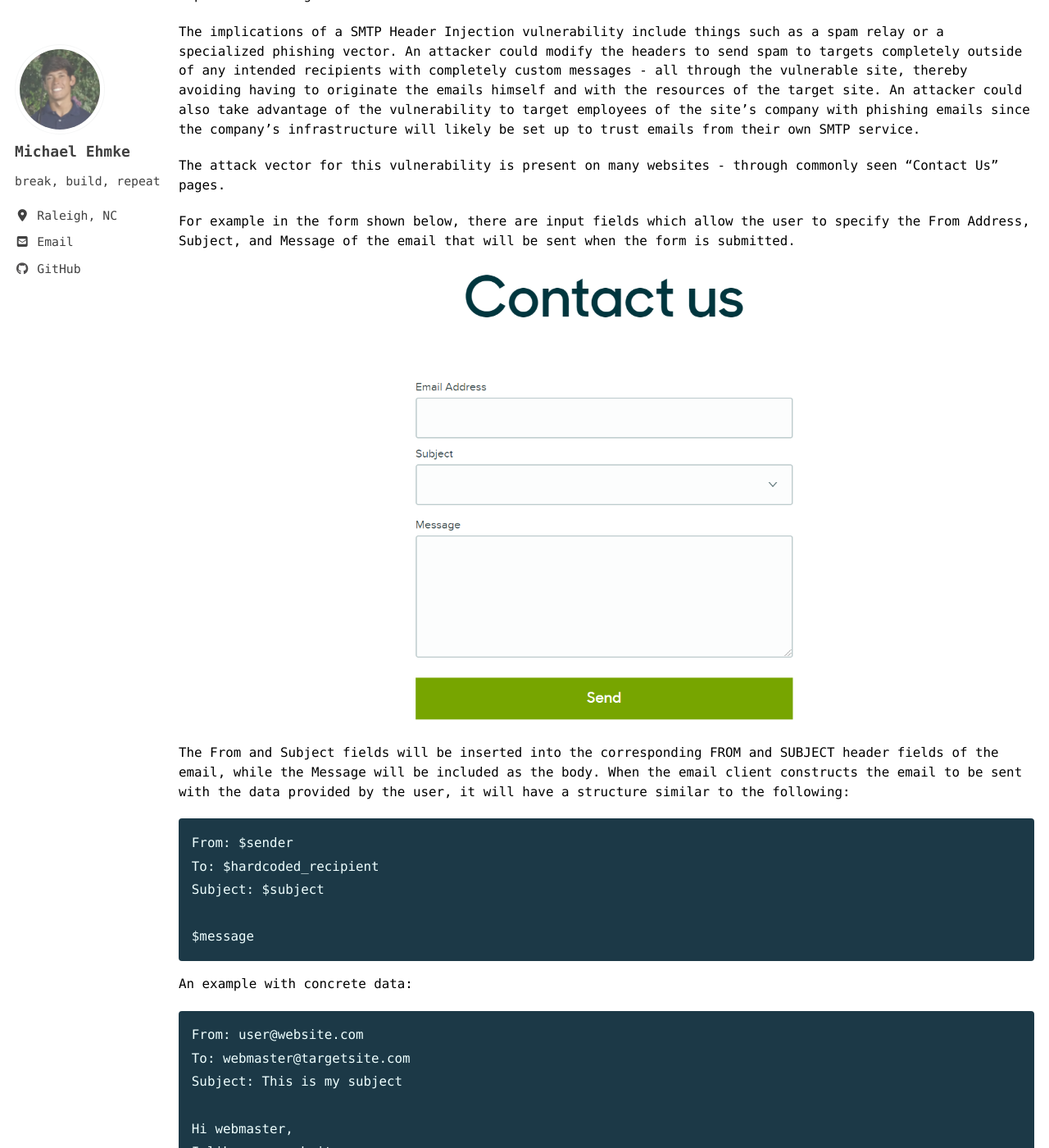
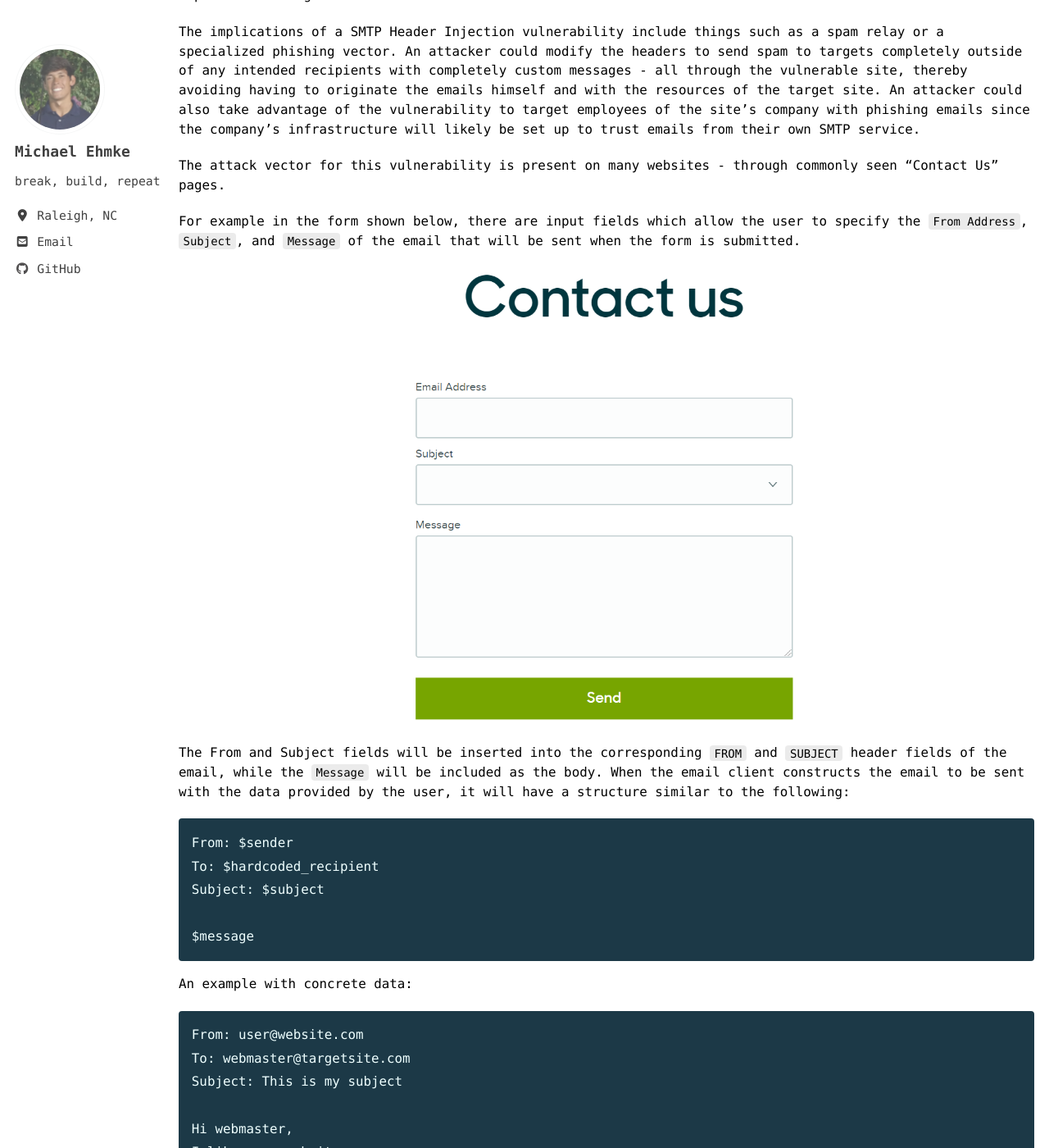
Before and after one commit to michaelehmke/michaelehmke.github.io, a Jekyll site: the page built from _posts/2019-07-24-smtp-header-injection.md, in a window 1280 px wide and 1400 px high, scrolled down 211 px. Shown: the whole window at 82% size. Built offline with Jekyll 4.4.1, drawn with Linux system fonts in a browser that asks for light colours; cached includes are drawn as plain includes; nearby versions of some CDN libraries; some of the changed text lies outside the part shown.

Commit message:
content formatting of page1

```diff
--- a/_posts/2019-07-24-smtp-header-injection.md
+++ b/_posts/2019-07-24-smtp-header-injection.md
@@ -13,11 +13,11 @@ The implications of a SMTP Header Injection vulnerability include things such as
 
 The attack vector for this vulnerability is present on many websites - through commonly seen "Contact Us" pages.
 
-For example in the form shown below, there are input fields which allow the user to specify the From Address, Subject, and Message of the email that will be sent when the form is submitted.
+For example in the form shown below, there are input fields which allow the user to specify the `From Address`, `Subject`, and `Message` of the email that will be sent when the form is submitted.
 
-<img src="{{ site.url }}{{ site.baseurl }}/images/contact_us_1.png" alt="Screenshot of Contact Us page" width="46%">
+<img src="{{ site.url }}{{ site.baseurl }}/images/contact_us_1.png" alt="Screenshot of Contact Us page" width="46%" style="min-width:430px">
 
-The From and Subject fields will be inserted into the corresponding FROM and SUBJECT header fields of the email, while the Message will be included as the body. When the email client constructs the email to be sent with the data provided by the user, it will have a structure similar to the following:
+The From and Subject fields will be inserted into the corresponding `FROM` and `SUBJECT` header fields of the email, while the `Message` will be included as the body. When the email client constructs the email to be sent with the data provided by the user, it will have a structure similar to the following:
 
 	From: $sender
 	To: $hardcoded_recipient
@@ -45,7 +45,7 @@ Ex.
 
 	"From: " + $sender + "\n" + "To: " + $hardcoded_recipient + "\n" + "Subject: " + ...
 
-In the example, the header fields are concatenated to construct the same raw formatting as in the previous examples. In this case, once the entire string is parsed by the email client to construct and send the email, it will have no awareness of what was provided by the user vs. what the original hardcoded header names were. This allows the user to provide the string `user@website.com\nCc:recipient2@website.com\n` as the input to *$sender* to effectively inject a new *Cc* header into the email. The structure of the resulting email would be:
+In the example, the header fields are concatenated to construct the same raw formatting as in the previous examples. In this case, once the entire string is parsed by the email client to construct and send the email, it will have no awareness of what was provided by the user vs. what the original hardcoded header names were. This allows the user to provide the string `user@website.com\nCc:recipient2@website.com\n` as the input to `$sender` to effectively inject a new `Cc` header into the email. The structure of the resulting email would be:
 
 	From: user@website.com
 	Cc: recipient2@website.com
@@ -58,16 +58,16 @@ In the example, the header fields are concatenated to construct the same raw for
 	User
 
 
-Even though vulnerable applications and email clients aren't always concatenating everything together as literally as in this example, injecting additional headers works on the same premise in general and makes use of CRLF strings to designate new header fields. Because of these variations, different clients may require slightly modified injections to align with the quirks of each email client, though the concepts are the same. Also, depending on the context of where the injection is originating from or what languages are used in the application, the escape sequences for CRLF may need to be encoded or represented differently. In some cases, they may need to be passed in hex `\x0d\x0a`, URL encoded `%0d%0a`, or with just the C-style escape sequences `\r\n`. Additionally there may be different requirements for whether the entire CRLF sequence is needed to represent a new line. Typically, Linux only needs the line feed (LF) to terminate a line while Windows requires the carriage return as well (CRLF), and then the HTTP protocol also uses CRLF as standard for line termination.
+Even though vulnerable applications and email clients aren't always concatenating everything together as literally as in this example, injecting additional headers works on the same premise in general and makes use of `CRLF` strings to designate new header fields. Because of these variations, different clients may require slightly modified injections to align with the quirks of each email client, though the concepts are the same. Also, depending on the context of where the injection is originating from or what languages are used in the application, the escape sequences for `CRLF` may need to be encoded or represented differently. In some cases, they may need to be passed in hex `\x0d\x0a`, URL encoded `%0d%0a`, or with just the C-style escape sequences `\r\n`. Additionally there may be different requirements for whether the entire CRLF sequence is needed to represent a new line. Typically, Linux only needs the line feed (`LF`) to terminate a line while Windows requires the carriage return as well (`CRLF`), and then the HTTP protocol also uses `CRLF` as standard for line termination.
 
-One other potential nuance of differing email clients is that the client may separate away some header fields like "To" or "From" by individually setting them in the email's header in a way that would prevent injection. In these cases, injection payloads would just result in invalid field data if it were to contain CRLF characters. In many cases however, another field such as "Subject" might be tacked on to the header in a way that allows for including newlines and injecting more fields.
+One other potential nuance of differing email clients is that the client may separate away some header fields like `To` or `From` by individually setting them in the email's header in a way that would prevent injection. In these cases, injection payloads would just result in invalid field data if it were to contain `CRLF` characters. In many cases however, another field such as `Subject` might be tacked on to the header in a way that allows for including newlines and injecting more fields.
 
-Common uses of SMTP Header Injection include modifying existing fields such as the To or Subject fields by either appending additional recipients or overwriting a pre-defined subject. Aside from pre-existing header fields, fields that were not present before may be added, such as Cc and Bcc.
+Common uses of SMTP Header Injection include modifying existing fields such as the `To` or `Subject` fields by either appending additional recipients or overwriting a pre-defined subject. Aside from pre-existing header fields, fields that were not present before may be added, such as `Cc` and `Bcc`.
 
 
 ### Ex 1: Inject `Bcc` & `Cc`
 
-The following payload may be provided as the Subject to inject new Bcc and Cc header fields:
+The following payload may be provided as the `Subject` to inject new `Bcc` and `Cc` header fields:
 
 	test subject\nBcc:user1@web.com\nCc:user2@web.com\n
 
@@ -105,11 +105,11 @@ Result:
 	Thanks,
 	User
 
-In this example, there are two To headers, and depending on the email client, it will just add all of the values to a list of recipients so that they all recieve the email:
+In this example, there are two `To` headers, and depending on the email client, it will just add all of the values to a list of recipients so that they all recieve the email:
 
 	To: user1@other.com, user2@web.com,webmaster@targetsite.com
 
-The two Subject headers may also become concatenated with each other to form the final subject of:
+The two `Subject` headers may also become concatenated with each other to form the final subject of:
 
 	Subject:this is newtestsubject
 
@@ -129,7 +129,7 @@ Many forms that are used to generate emails do not allow the user to provide a m
 	-Logistics
 
 
-A user could break into the body's message by supplying the required *CRLF* to end the current line and another immediate *CRLF* to effectively insert an empty null line before starting the body's message, as specified in RFC 822. Many systems won't require the Carriage Return *CR* for improved interoperability with other implementations, so essentially what is needed are two back-to-back Line Feeds.
+A user could break into the body's message by supplying the required `CRLF` to end the current line and another immediate `CRLF` to effectively insert an empty null line before starting the body's message, as specified in [RFC 822](https://www.ietf.org/rfc/rfc822.txt). Many systems won't require the Carriage Return `CR` for improved interoperability with other implementations, so essentially what is needed are two back-to-back Line Feeds.
 
 The user can provide the following payload as the Shipment Number in this case to break out of the headers to write into the body's message:
 
@@ -154,7 +154,7 @@ The resulting email is:
 
 It can be seen that the message injected from the header was prepended to the original message in the body. At this point, the attacker does not yet have full control over what is displayed in the body since the original message is still being shown.
 
-RFC 1341 defines another optional header field that is less apparent when viewing an email. This is the Content-Type field and this allows the sender of the email to specify the type of the content that will be in the body of the mail. There are several content-types defined including application, audio, image, text, etc. and if there is no Content-Type specified, it will default to text/plain. The multipart/mixed Content-Type will be the focus here.
+[RFC 1341](https://tools.ietf.org/html/rfc1341) defines another optional header field that is less apparent when viewing an email. This is the `Content-Type` field and this allows the sender of the email to specify the type of the content that will be in the body of the mail. There are several content-types defined including application, audio, image, text, etc. and if there is no Content-Type specified, it will default to `text/plain`. The `multipart/mixed` Content-Type will be the focus here.
 
 This essentially allows the body to be partitioned into multiple different sections where each section may have a different Content-Type. Each section is partitioned off by beginning and ending boundaries, where a single boundary designation can be both the end of the previous section and the start of the next. This Content-Type becomes important because any text outside of the boundaries, either before or after, will not be displayed in the email.
 
@@ -178,7 +178,7 @@ An example of an email formatted in this way is shown below:
 	--right here--
 	this is also not displayed
 
-The Content-Type above is defined as mutlipart/mixed and the boundary parameter is defined immediately afterwards to be "right here". When marking the boundaries in the body, the boundary name must be preceded by two hyphen ("-") characeters. Then any additional headers may be defined for that section on the following lines, but an empty line must precede the body contents of the section after the boundary or headers. The end of the message is designated with an ending boundary that has two hypens before and after the boundary name. This denotes that there are no more body parts to follow and anything afterwards will not be displayed in the email. This can be taken advantage of to fully take control of the body's contents when injecting a message from the header.
+The Content-Type above is defined as `mutlipart/mixed` and the boundary parameter is defined immediately afterwards to be `right here`. When marking the boundaries in the body, the boundary name must be preceded by two hyphen (`"-"`) characeters. Then any additional headers may be defined for that section on the following lines, but an empty line must precede the body contents of the section after the boundary or headers. The end of the message is designated with an ending boundary that has two hypens before and after the boundary name. This denotes that there are no more body parts to follow and anything afterwards will not be displayed in the email. This can be taken advantage of to fully take control of the body's contents when injecting a message from the header.
 
 The result from the previous example where a message was injected into the body from the header:
 
--- a/_sass/minimal-mistakes/_reset.scss
+++ b/_sass/minimal-mistakes/_reset.scss
@@ -11,7 +11,7 @@ html {
   font-size: 16px;
 
   @include breakpoint($medium) {
-    font-size: 16px;
+    font-size: 18px;
   }
 
   @include breakpoint($large) {
```
